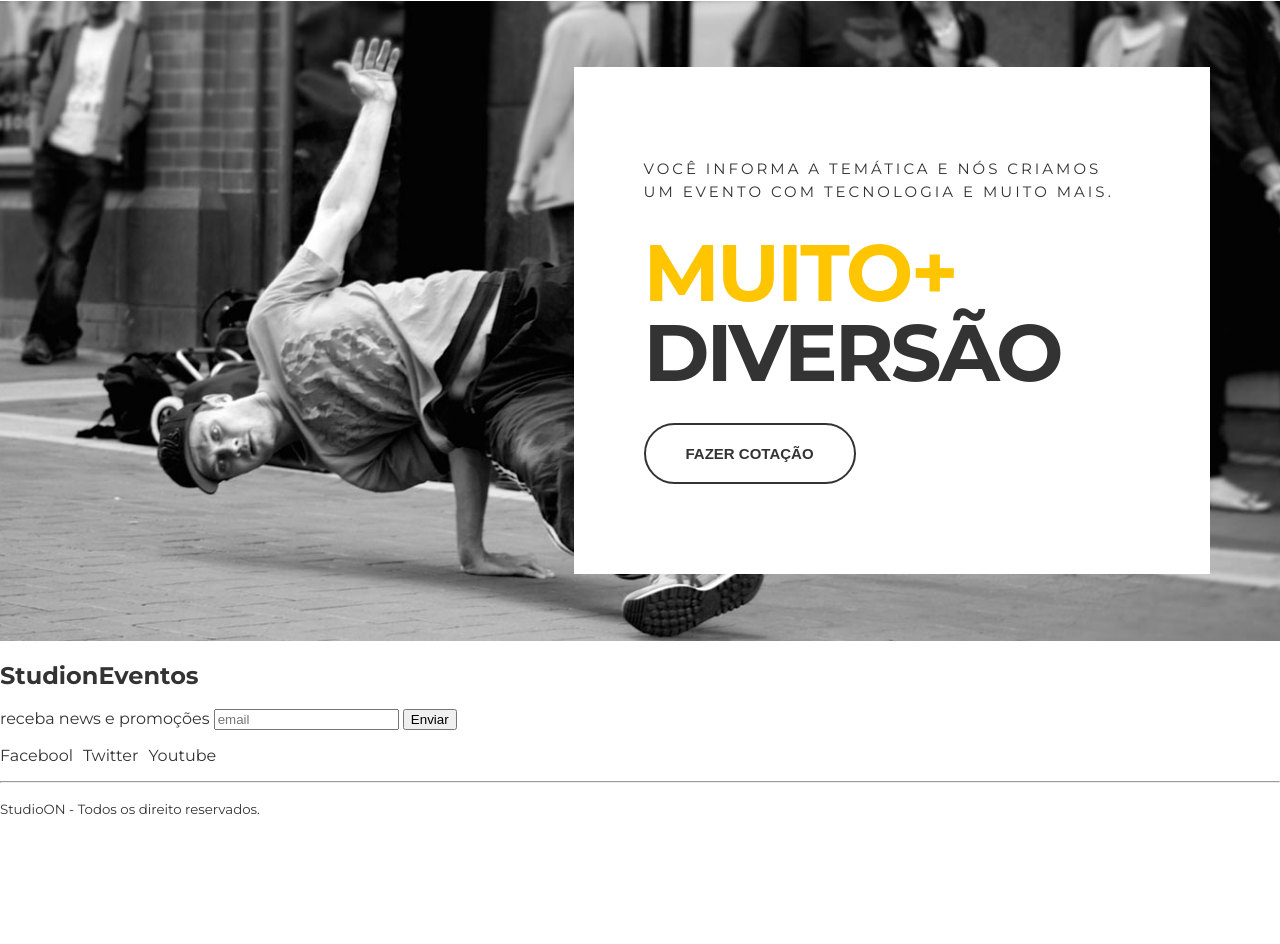
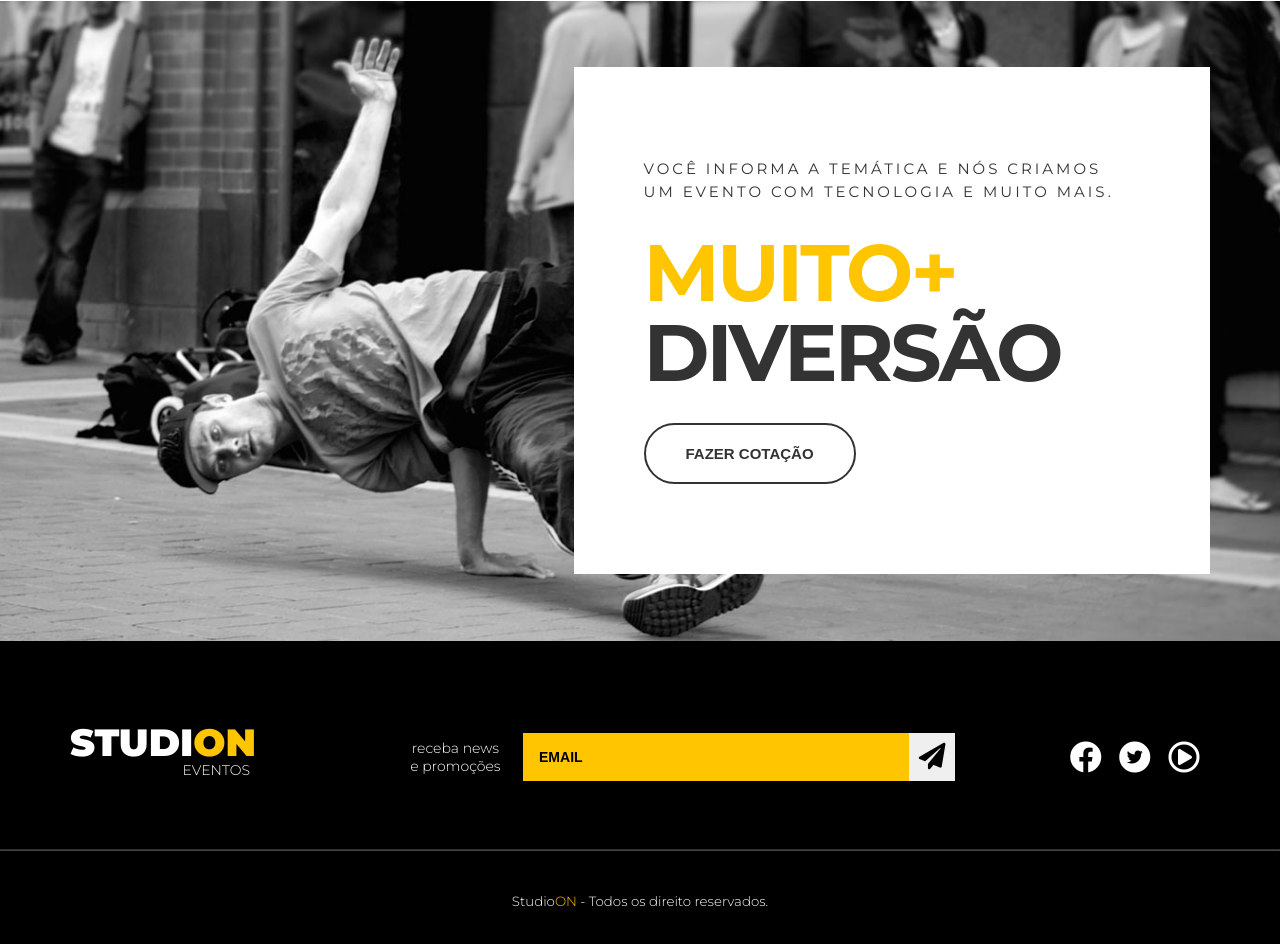
Before and after one commit to PedrovBraga/studion, a website: page src/index.html in a window 1280 px wide. Shown: the part 1694-2638 px from the top of the page. Before the commit the page ends 2528 px from the top, so only its background shows below. Drawn offline with Linux system fonts and the light colour scheme.

Commit message:
feat(footer): Ajuste de CSS em todo o footer inclusive caixa para email e rodape

```diff
--- a/src/index.html
+++ b/src/index.html
@@ -101,21 +101,45 @@
             </section>
         </main>
 
-        <footer>
-            <h2>Studi<span>on</span><span>Eventos</span></h2>
-            <form action="">
-                <label for="">receba news e promoções</label>
-                <input type="email" placeholder="email">
-                <button type="submit">Enviar</button>
-            </form>
-            <ul>
-                <li href="facebok.com" target="_blank">Facebool</li>
-                <li href="twiter.com" target="_blank">Twitter</li>
-                <li href="youtube.com" target="_blank">Youtube</li>
-            </ul>
+        <footer class="footer">
+            <div class="container footer_container">
+                <h2 class="logo-studion">
+                    Studi<span class="copy--primary">on</span>
+                    <span class="logo-studion_subtitle">Eventos</span>
+                </h2>
+                <form class="footer_form">
+                    <label for="email">receba news e promoções</label>
+                    <fieldset>
+                        <input id="email" type="email" placeholder="email">
+                        <button type="submit" >
+                            <i class="fas fa-paper-plane fa-2x"></i>
+                        </button>
+                    </fieldset>
+                </form>
+                <ul class="footer_social">
+                    <li >
+                        <a href="https://facebook.com" target="_blank">
+                            <i class="fab fa-facebook fa-2x"></i>
+                        </a>
+                    </li>
+                    <li >
+                        <a href="https://twitter.com" target="_blank">
+                            <span class="fa-stack">
+                                <i class="fas fa-circle fa-stack-2x"></i>
+                                <i class="fab fa-twitter fa-stack-1x fa-inverse"></i>
+                            </span>
+                        </a>
+                    </li>
+                    <li >
+                    <a href="https://youtube.com" target="_blank">
+                        <i class="far fa-play-circle fa-2x"></i>
+                    </a>
+                    </li>
+                </ul>
+            </div>
             <hr/>
             <p>
-                <small>Studio<span>ON</span> - Todos os direito reservados.</small>
+                <small>Studio<span class="copy--primary">ON</span> - Todos os direito reservados.</small>
             </p>
         </footer>
     </body>
--- a/src/style.css
+++ b/src/style.css
@@ -1,4 +1,6 @@
 @import url('https://fonts.googleapis.com/css2?family=Montserrat:wght@300;400;500;700;900&family=Roboto&display=swap');
+@import url('https://cdnjs.cloudflare.com/ajax/libs/font-awesome/5.15.3/css/fontawesome.min.css');
+@import url('https://cdnjs.cloudflare.com/ajax/libs/font-awesome/5.15.3/css/all.min.css');
 
 * {
     box-sizing: border-box;
@@ -17,7 +19,6 @@ body {
     margin: 0;
     padding-top: 7.75rem;
 }
-
 
 
 header, main, footer {
@@ -273,3 +274,106 @@ li {
     border-color: var(--color-copy);
     background: unset;
 }
+
+.footer {
+    background-color: #000;
+    color: #fff;
+}
+
+.footer_container {
+    display: grid;
+    grid-template-columns: repeat(3, auto);
+    align-items: center;
+    padding: 5.25rem 0 3.75rem 0rem;
+}
+
+.footer .logo-studion {
+    justify-self: start;
+    margin: 0;
+}
+
+.footer h2 {
+    width: 11.25rem;
+}
+
+.footer_form {
+    display: grid;
+    place-items: center;
+    grid-template-columns: 9ch auto;
+    gap: 1.25rem;
+}
+
+.footer_form label {
+    font-size: .875rem;
+    font-weight: 300;
+    text-align: center;
+}
+
+.footer_form fieldset {
+    position: relative;
+    border: unset;
+    padding: 0;
+    margin: 0;
+    width: 100%;
+}
+
+.footer_form input {
+    width: 100%;
+    background-color: var(--color-primary);
+    border: unset;
+    padding: 1rem;
+    font-size: .875rem;
+    font-weight: 700;
+    text-transform: uppercase;
+    color: #000;
+}
+
+.footer_form input::placeholder {
+    color: #000;
+}
+
+.footer_form input:focus {
+    outline: unset;
+}
+
+.footer_form button {
+    cursor: pointer;
+    position: absolute;
+    border: unset;
+    height: 100%;
+    padding: .375rem .625rem;
+}
+
+.footer_form button:hover {
+    background-color: var(--color-copy);
+    transition: 0.15s all ease;
+}
+
+.footer_social {
+    justify-self: end;
+
+}
+
+.footer_social a,
+.footer_social a:visited,
+.footer_social:active {
+    color: #fff;
+    margin-left: .2rem;
+}
+
+.footer_social a .fa-twitter,
+.footer_social a:visited .fa-twitter,
+.footer_social:active .fa-twitter {
+    color: #000;
+}
+
+.footer hr {
+    border-color: #fff4;
+    margin: 0;
+}
+
+.footer p {
+    text-align: center;
+    font-weight: 300;
+    margin: 2.5rem 0;
+}
```
